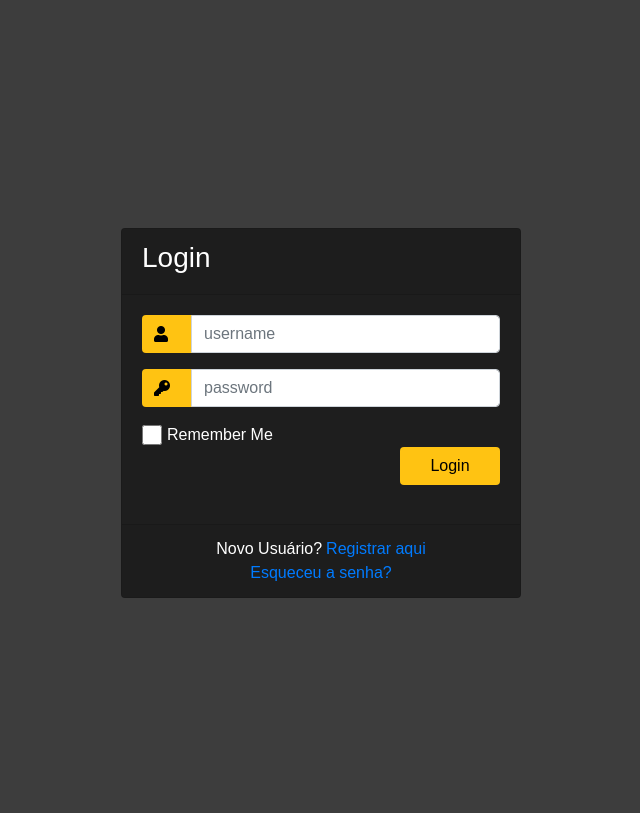
After one commit to leticiaFlorentinoPires/squad-1-ad-python-women-loadsmart-1, a Django app: page /account/login/ in a window 1280 px wide. The commit adds this page. Shown: the whole page, without its empty margins (319-959 px from the left). Run offline with Django 3.2, Linux system fonts and the light colour scheme; some libraries are stand-ins or nearby versions.

Commit message:
tela de login

```diff
--- a/central_erros/settings.py
+++ b/central_erros/settings.py
@@ -124,3 +124,6 @@ USE_TZ = True
 # https://docs.djangoproject.com/en/2.2/howto/static-files/
 
 STATIC_URL = '/static/'
+
+LOGIN_REDIRECT_URL = '/events/'
+LOGOUT_REDIRECT_URL = '/account/login/'
--- a/central_erros/urls.py
+++ b/central_erros/urls.py
@@ -24,8 +24,7 @@ urlpatterns = [
     path('events/', include(('events.urls', 'events'), namespace='events')),
     path('get_token', obtain_auth_token),
     #username e pass
-    path('rest-auth/login/', TemplateView.as_view(template_name="login.html"),
-        name='login'),
-    path('rest-auth/', include('rest_auth.urls'))
+    #path('rest-auth/', include('rest_auth.urls')),
+    path('account/', include('django.contrib.auth.urls')),
 
 ]
--- a/events/static/css/custom.css
+++ b/events/static/css/custom.css
@@ -1,5 +1,96 @@
 #content {
     padding-top: 10px;
     padding-bottom: 10px;
+}
+
+.login-style{
+    right: 0;
+    position: absolute;
+}
+
+.page-login{
+/*background-image: url('http://getwallpapers.com/wallpaper/full/a/5/d/544750.jpg');*/
+background:rgba(0, 0, 0, 0.76);
+background-size: cover;
+background-repeat: no-repeat;
+height: 100%;
+font-family: 'Numans', sans-serif;
+}
+
+.container{
+height: 100%;
+align-content: center;
+}
+
+.card{
+height: 370px;
+margin-top: auto;
+margin-bottom: auto;
+width: 400px;
+background-color: rgba(0,0,0,0.5) !important;
+}
+
+.social_icon span{
+font-size: 60px;
+margin-left: 10px;
+color: #FFC312;
+}
+
+.social_icon span:hover{
+color: white;
+cursor: pointer;
+}
+
+.card-header h3{
+color: white;
+}
+
+.social_icon{
+position: absolute;
+right: 20px;
+top: -45px;
+}
+
+.input-group-prepend span{
+width: 50px;
+background-color: #FFC312;
+color: black;
+border:0 !important;
+}
+
+input:focus{
+outline: 0 0 0 0  !important;
+box-shadow: 0 0 0 0 !important;
 
 }
+
+.remember{
+color: white;
+}
+
+.remember input
+{
+width: 20px;
+height: 20px;
+margin-left: 15px;
+margin-right: 5px;
+}
+
+.login_btn{
+color: black;
+background-color: #FFC312;
+width: 100px;
+}
+
+.login_btn:hover{
+color: black;
+background-color: white;
+}
+
+.links{
+color: white;
+}
+
+.links a{
+margin-left: 4px;
+}
--- /dev/null
+++ b/events/templates/registration/login.html
@@ -0,0 +1,57 @@
+<!-- templates/registration/login.html -->
+{% load static %}
+<html>
+    <meta charset="utf-8">
+    <meta name="viewport" content="width=device-width, initial-scale=1, shrink-to-fit=no">
+    <title>SQUAD 1 - Central de Erros - {% block title %}2019{% endblock %}</title>
+    <link rel="stylesheet" type="text/css" href="{% static 'css/bootstrap.min.css' %}">
+    <link rel="stylesheet" type="text/css" href="{% static 'css/custom.css' %}">
+    <link rel="stylesheet" type="text/css" href="{% static 'css/font-awesome.min.css' %}">
+    <body class="container-fluid page-login">
+        <div id="content" class="container" style="height: 100%; align-content: center; margin-top: 1%;">
+            <div class="d-flex justify-content-center h-100">
+                <div class="card">
+                    <div class="card-header">
+                        <h3>Login</h3>
+                    </div>
+                    <div class="card-body">
+                        <form method="post">
+                            {% csrf_token %}
+                            <div class="input-group form-group">
+                                <div class="input-group-prepend">
+                                  <span class="input-group-text"><i class="fas fa-user"></i></span>
+                                </div>
+                                <input type="text" class="form-control" placeholder="username" id="username" name="username">
+
+                              </div>
+                              <div class="input-group form-group">
+                                  <div class="input-group-prepend">
+                                    <span class="input-group-text"><i class="fas fa-key"></i></span>
+                                  </div>
+                                  <input id="password" name="password" type="password" class="form-control" placeholder="password">
+                                </div>
+
+                                <div class="row align-items-center remember">
+                                    <input type="checkbox">Remember Me
+                                  </div>
+                                  <div class="form-group">
+                                    <input type="submit" value="Login" class="btn float-right login_btn">
+                                  </div>
+                        </form>
+                    </div>
+                    <div class="card-footer">
+                        <div class="d-flex justify-content-center links">
+                            Novo Usuário?<a href="#">Registrar aqui</a>
+                        </div>
+                        <div class="d-flex justify-content-center">
+                          <a href="#">Esqueceu a senha?</a>
+                        </div>
+                      </div>
+                </div>
+            </div>
+        </div>
+        <script src="https://code.jquery.com/jquery-3.3.1.slim.min.js" integrity="sha384-q8i/X+965DzO0rT7abK41JStQIAqVgRVzpbzo5smXKp4YfRvH+8abtTE1Pi6jizo" crossorigin="anonymous"></script>
+        <script src="https://cdnjs.cloudflare.com/ajax/libs/popper.js/1.14.7/umd/popper.min.js" integrity="sha384-UO2eT0CpHqdSJQ6hJty5KVphtPhzWj9WO1clHTMGa3JDZwrnQq4sF86dIHNDz0W1" crossorigin="anonymous"></script>
+        <script src="{% static 'js/bootstrap.min.js' %}"></script>
+    </body>
+</html>
```
Also changed, not shown: events/templates/base.html (+22 -3 lines), events/templates/events/event_list.html (+25 -15 lines), events/templates/registration/detail.html (added, +33 -0 lines), events/migrations/0002_auto_20191030_2323.py (added).
